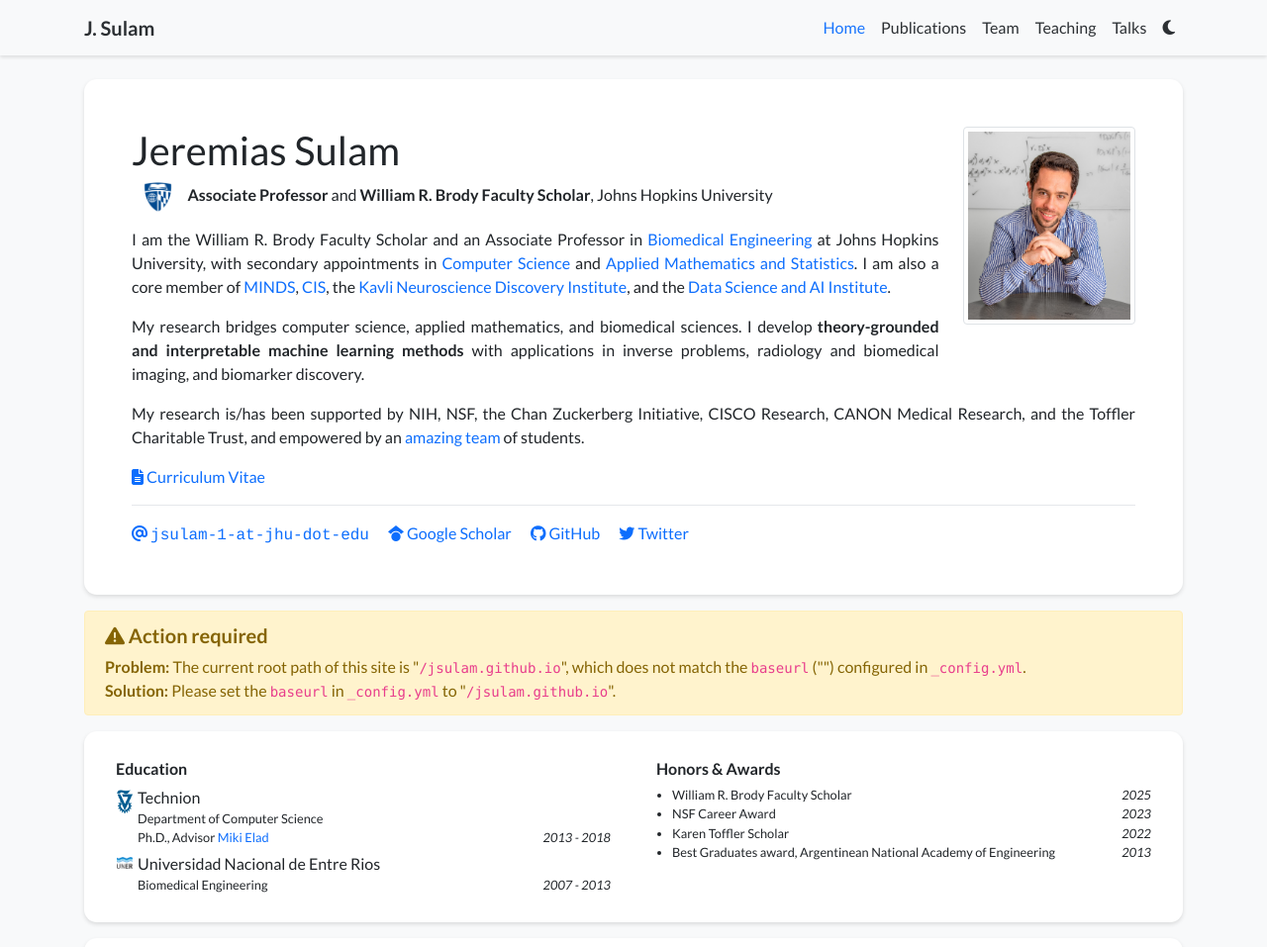
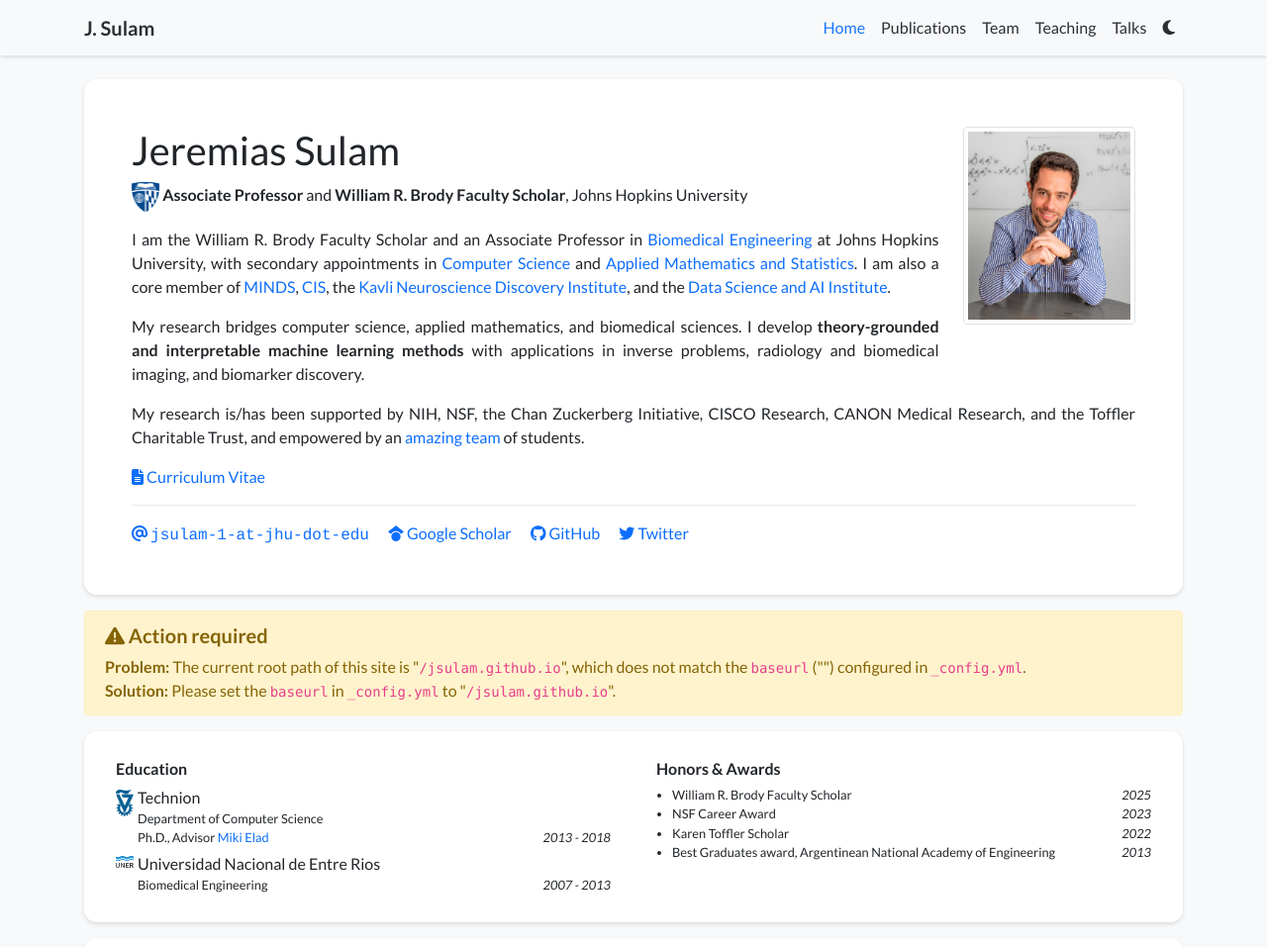
Before and after one commit to jsulam/jsulam.github.io, a Jekyll site: the page built from index.html, in a window 1280 px wide and 1400 px high. Shown: the top 957 px of the window at 99% size. Built offline with Jekyll 4.4.1, drawn with Linux system fonts in a browser that asks for light colours; nearby versions of some CDN libraries; a style sheet for code colours, icons or effects is not loaded.

Commit message:
Square up the logo chips and chip the education logos
- JHU_logo.png was a 3840x2160 canvas holding a 1940x2074 shield, 51.5%
  dead transparent margin, so the chip wrapped a mostly-empty box and
  came out as a wide rectangle. Cropped to content; Technion (15.9%) and
  UNER (26.7%) trimmed too.
- education and experience logos live in experience_card.html with no
  class at all, so the chip never reached Technion or UNER. Added an
  .edu-logo class with padding scaled for their 18px size.

```diff
--- a/_includes/widgets/experience_card.html
+++ b/_includes/widgets/experience_card.html
@@ -10,7 +10,7 @@
                             <ul class="list-unstyled mb-1">
                                 {% for item in site.data.profile.education %}
                                 <li class="media mb-1">
-                                    <img src="{{ item.logo | relative_url }}" alt="{{ item.name }}" style="width: 18px;" class="mr-1 mt-1">
+                                    <img src="{{ item.logo | relative_url }}" alt="{{ item.name }}" style="width: 18px;" class="mr-1 mt-1 edu-logo">
                                     <div class="media-body">
                                         <div>{{ item.name }}</div>
                                         <div class="small">{{ item.dept }}</div>
@@ -33,7 +33,7 @@
                             <ul class="list-unstyled mb-1">
                                 {% for item in site.data.profile.experience %}
                                 <li class="media mb-1">
-                                    <img src="{{ item.logo | relative_url }}" alt="{{ item.name }}" style="width: 18px;" class="mr-1 mt-1">
+                                    <img src="{{ item.logo | relative_url }}" alt="{{ item.name }}" style="width: 18px;" class="mr-1 mt-1 edu-logo">
                                     <div class="media-body">
                                         <div>{{ item.name }}</div>
                                         <div class="small">{{ item.dept }}</div>
--- a/assets/css/global.css
+++ b/assets/css/global.css
@@ -73,6 +73,12 @@
     background: var(--logo-chip);
     border-radius: 5px;
     padding: 3px 5px;
+}
+html[data-theme="dark"] .edu-logo {
+    background: var(--logo-chip);
+    border-radius: 3px;
+    padding: 2px;
+    box-sizing: content-box;
 }
 
 /* Publication covers are figures with white backgrounds, which glare
```
Also changed, not shown: assets/images/badges/JHU_logo.png, assets/images/badges/Technion-logo.png, assets/images/badges/uner_logo.png.
